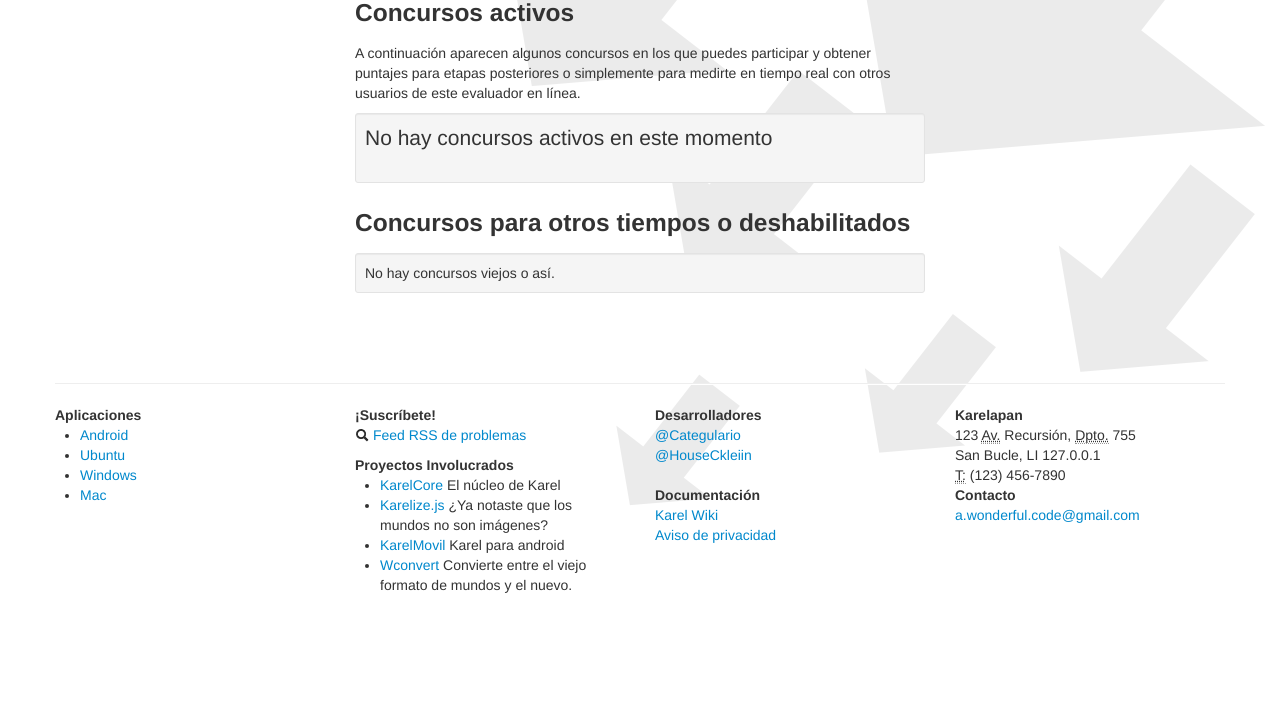
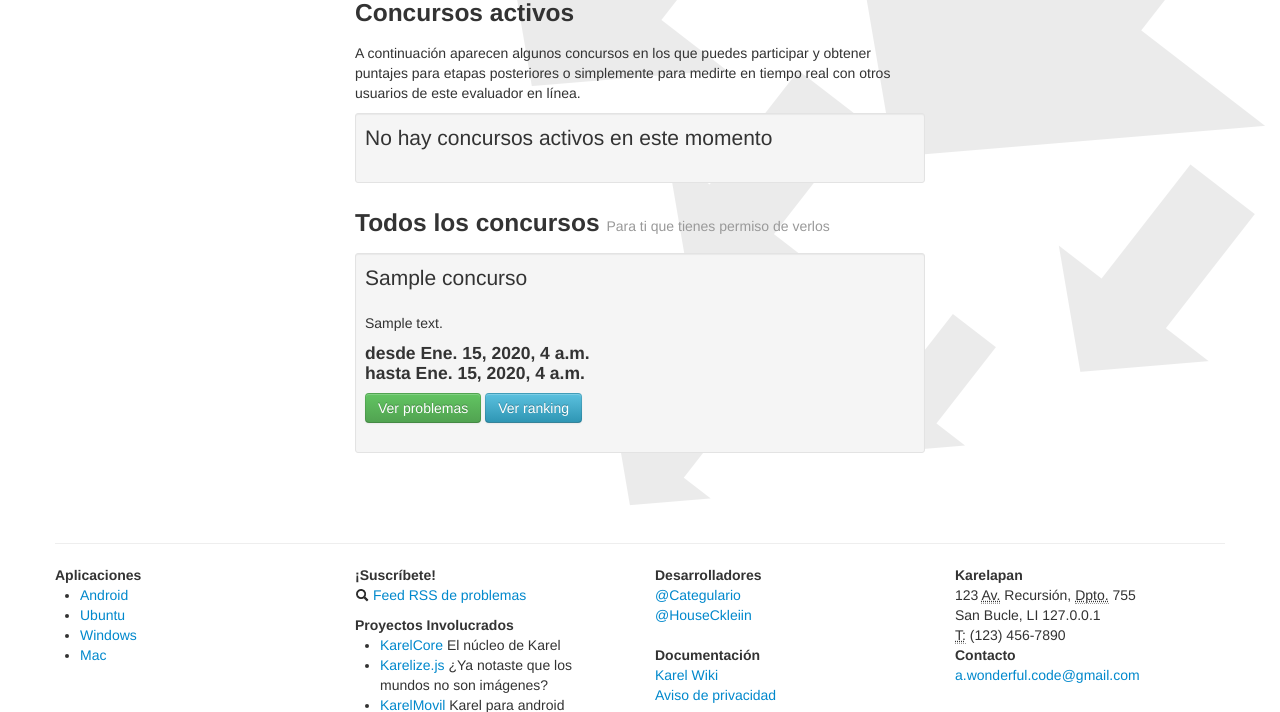
Before and after one commit to categulario/karelapan, a Django app: page /concursos/ in a window 1280 px wide. Shown: the part 249-961 px from the top of the page. Before the commit the page ends 842 px from the top, so only its background shows below. Run offline with Django 3.2, Linux system fonts and the light colour scheme; a user stored in the database is signed in; tables that the repository leaves empty hold one stand-in row (values such as "Sample post").

Commit message:
mostrar los concursos adecuadamente

```diff
--- a/templates/concursos.html
+++ b/templates/concursos.html
@@ -10,9 +10,10 @@
       <div class="well well-small">
         <p class="lead">{{ concurso }}</p>
         <p>{{ concurso.descripcion }}</p>
-        <h4>Quedan [tiempo restante]</h4>
+        <h4>Quedan {{ concurso.quedan_dias }}{{ concurso.quedan_horas }}{{ concurso.quedan_minutos }}{{ concurso.quedan_segundos }}</h4>
         <form method="post" action="{% url 'apps.sitio.views.concurso_participar' %}">
           <input type="hidden" name="concurso" value="{{ concurso.id }}">
+          <input type="hidden" name="participar" value="1">
           <input type="submit" class="btn btn-success" value="Participar!">
           {% if perms.evaluador.puede_ver_ranking %}
             <a href="{% url 'apps.sitio.views.concurso_ver_ranking' concurso.id %}" class="btn btn-info">Ver ranking</a>
@@ -25,12 +26,12 @@
       </div>
     {% endfor %}
     {% if perms.evaluador.puede_ver_ranking %}
-      <h3>Concursos para otros tiempos o deshabilitados</h3>
-      {% for concurso in concursos %}
+      <h3>Todos los concursos <small>Para ti que tienes permiso de verlos</small></h3>
+      {% for concurso in concursos_todos %}
         <div class="well well-small">
           <p class="lead">{{ concurso }}</p>
           <p>{{ concurso.descripcion }}</p>
-          <h4>desde [fecha inicio] hasta [fecha fin]</h4>
+          <h4>desde {{ concurso.fecha_inicio}} <br>hasta {{ concurso.fecha_fin }}</h4>
           <form method="post" action="{% url 'apps.sitio.views.concurso_participar' %}">
             <input type="hidden" name="concurso" value="{{ concurso.id }}">
             <input type="submit" class="btn btn-success" value="Ver problemas">
```
